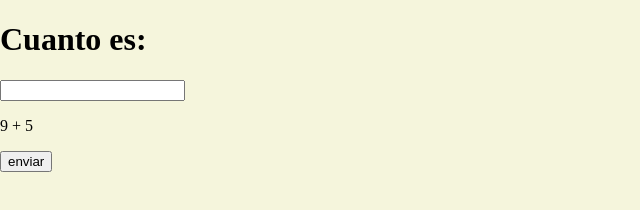
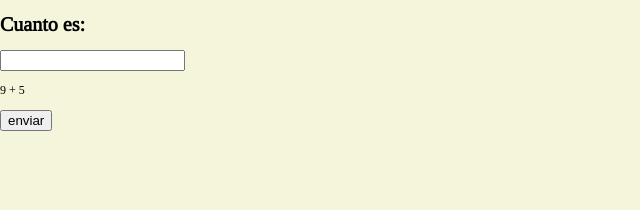
Before and after one commit to AngelLC18/Trabajo_Practico_N-6_Programacion-Estatica, a plain HTML site: page index.html in a window 1280 px wide. Shown: the whole page, without its empty margins (0-640 px from the left). Drawn offline with Linux system fonts and the light colour scheme.

Commit message:
Añadiendo las fuentes que voy a utilizar en mi pagina web

```diff
--- a/CSS/style.css
+++ b/CSS/style.css
@@ -73,3 +73,24 @@
                             }
                         }
                         /*EndMaquetado*/
+                        /*Fuentes*/
+
+                        @font-face {
+                            font-family: 'Liberation Serif';
+                            src: url(/fonts/LiberationSerif-Regular.ttf);
+                        }
+
+                        li,
+                        p,
+                        th,
+                        tr {
+                            font-family: 'Times New Roman', Times, serif;
+                            font-size: 12px;
+                        }
+
+                        h1,
+                        h2 {
+                            font-family: 'Liberation Serif';
+                            font-size: 20px;
+                        }
+                        /*EndFuentes*/
```
